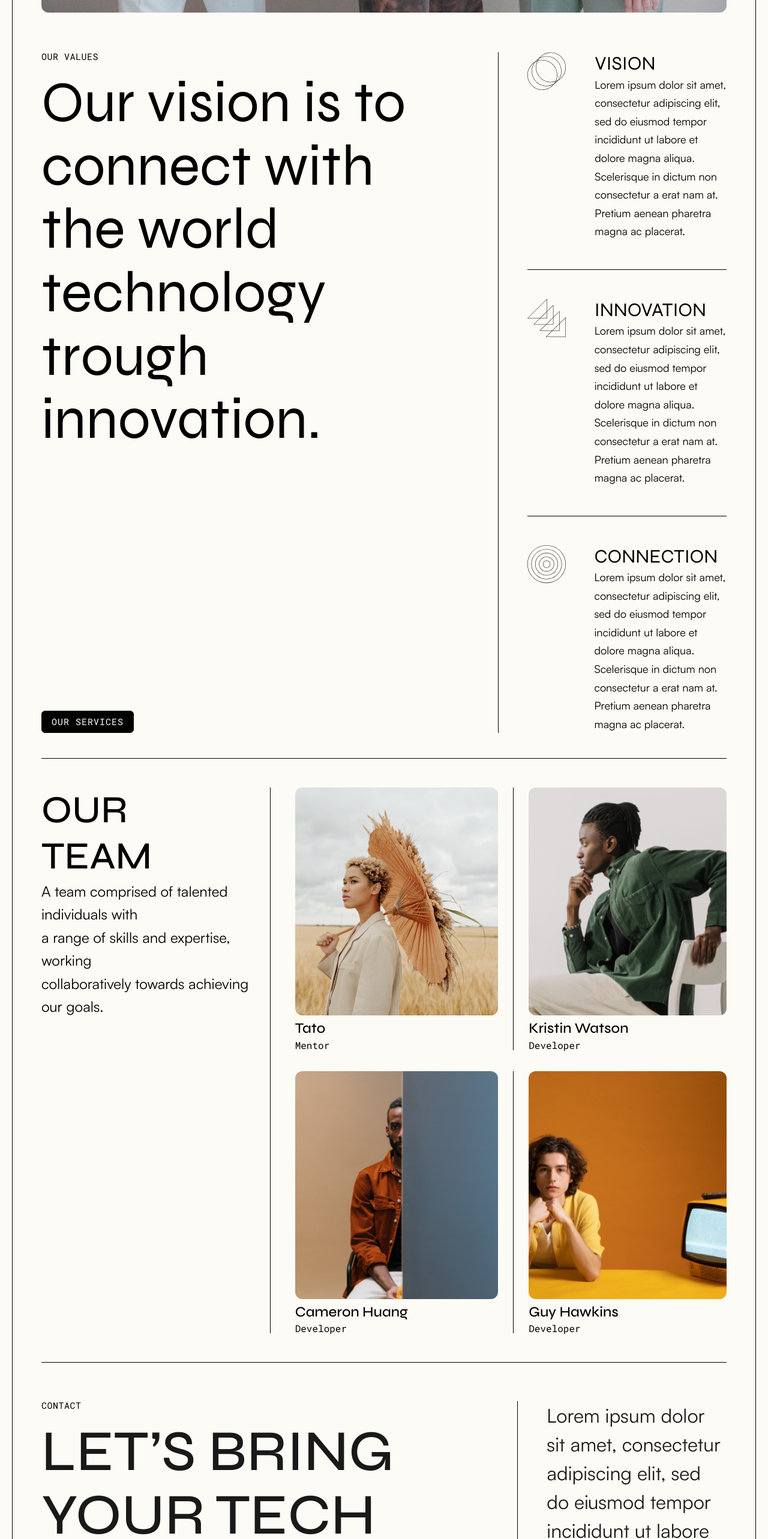
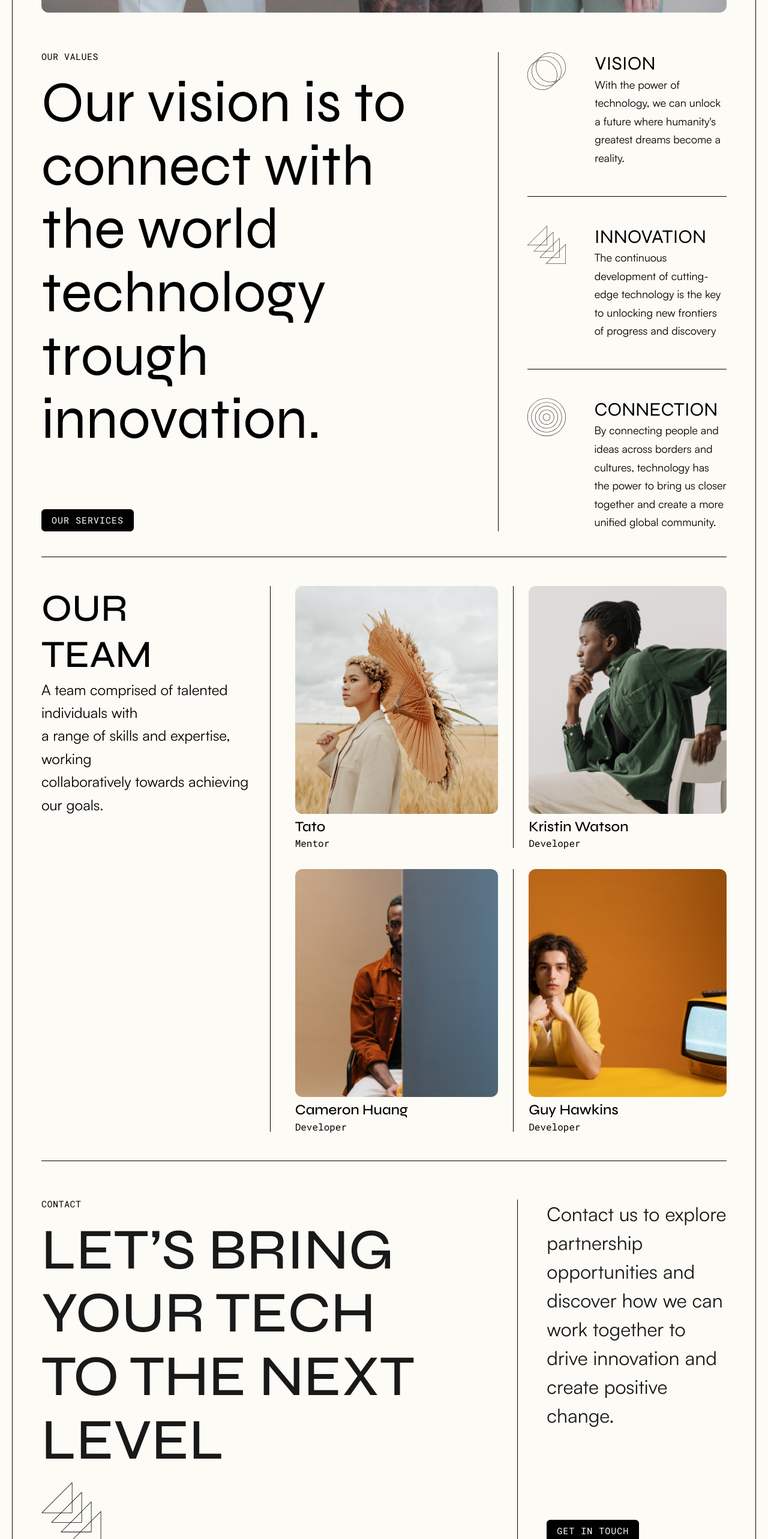
Before and after one commit to taodemy/website, a Next.js app: page /studio in a window 1280 px wide. Shown: the part 1300-3866 px from the top of the page at 60% size. Built offline with nearby package versions, Linux system fonts and the light colour scheme.

Commit message:
edit sentence

```diff
--- a/components/general/Contact.tsx
+++ b/components/general/Contact.tsx
@@ -7,8 +7,7 @@ const Contact = () => {
       title="Let’s bring your tech to the next level"
       iconPath="/images/design_icon.svg"
       blockType="normal"
-      content="Lorem ipsum dolor sit amet, consectetur adipiscing elit, sed do eiusmod tempor incididunt
-          ut labore et dolore magna aliqua."
+      content="Contact us to explore partnership opportunities and discover how we can work together to drive innovation and create positive change."
       buttonContent="get in touch"
     />
   );
--- a/components/general/FeaturedWork.tsx
+++ b/components/general/FeaturedWork.tsx
@@ -3,7 +3,6 @@ import styles from "../../styles/FeaturedWork.module.css";
 import { fontSyne, fontSatoshi, fontRobotoMono } from "../../pages/_app";
 import Button from "../base/Button";
 import { useState } from "react";
-import MemberCard from "../base/MemberCard";
 
 export default function FeaturedWork() {
   const [imgBoxes, setImgBoxes] = useState([
--- a/components/general/OurValue_v2.tsx
+++ b/components/general/OurValue_v2.tsx
@@ -9,21 +9,21 @@ const OurValueV2 = () => {
       id: 1,
       title: "Vision",
       content:
-        "Lorem ipsum dolor sit amet, consectetur adipiscing elit, sed do eiusmod tempor incididunt ut labore et dolore magna aliqua. Scelerisque in dictum non consectetur a erat nam at. Pretium aenean pharetra magna ac placerat.",
+        "With the power of technology, we can unlock a future where humanity's greatest dreams become a reality.",
       icon: "/images/branding_icon.svg",
     },
     {
       id: 2,
       title: "Innovation",
       content:
-        "Lorem ipsum dolor sit amet, consectetur adipiscing elit, sed do eiusmod tempor incididunt ut labore et dolore magna aliqua. Scelerisque in dictum non consectetur a erat nam at. Pretium aenean pharetra magna ac placerat.",
+        "The continuous development of cutting-edge technology is the key to unlocking new frontiers of progress and discovery",
       icon: "/images/design_icon.svg",
     },
     {
       id: 3,
       title: "Connection",
       content:
-        "Lorem ipsum dolor sit amet, consectetur adipiscing elit, sed do eiusmod tempor incididunt ut labore et dolore magna aliqua. Scelerisque in dictum non consectetur a erat nam at. Pretium aenean pharetra magna ac placerat.",
+        "By connecting people and ideas across borders and cultures, technology has the power to bring us closer together and create a more unified global community.",
       icon: "/images/video_icon.svg",
     },
   ];
--- a/styles/Button.module.css
+++ b/styles/Button.module.css
@@ -1,5 +1,4 @@
 .common_button {
-  /* padding: 0.8em 0.5em; */
   padding: 10px 16px;
   border: 1px solid var(--border-default);
 }
```
Also changed, not shown: 1 other file (tests, documents, lock files or other folders).
